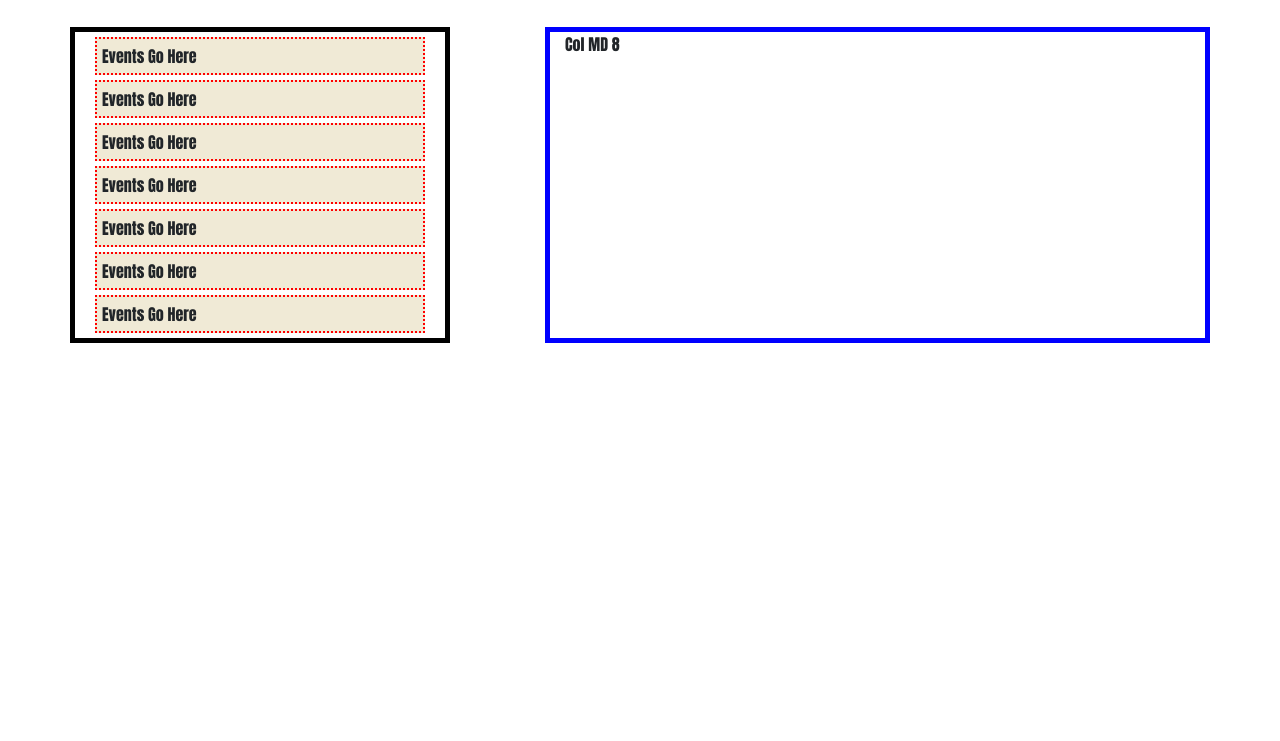
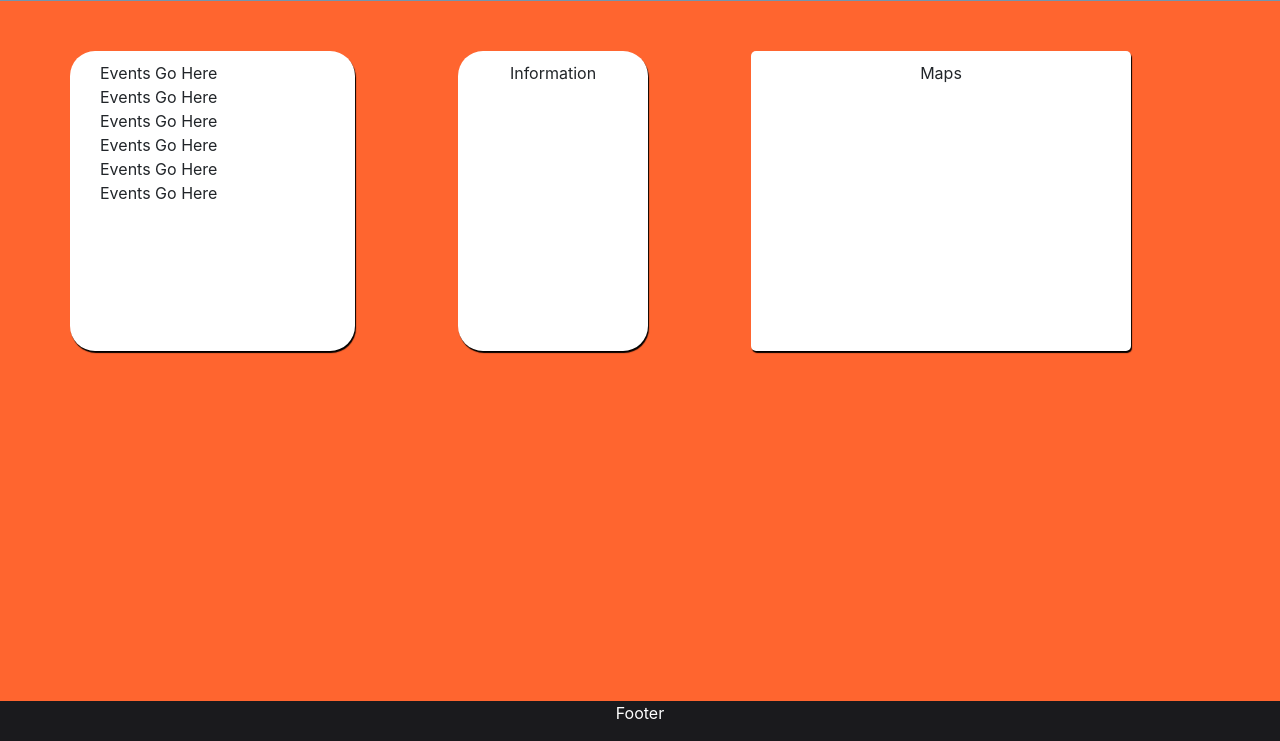
Before and after one commit to cadeclark/Project-2, a website: page public/index.html in a window 1280 px wide. Shown: the part 59-800 px from the top of the page. Drawn offline with nearby package versions, Linux system fonts and the light colour scheme.

Commit message:
changes to html and css

```diff
--- a/public/index.html
+++ b/public/index.html
@@ -1,45 +1,29 @@
 <!DOCTYPE html>
 <html lang="en">
+
 <head>
-    <meta charset="utf-8"/>
-    <meta
-      name="viewport"
-      content="width=device-width, initial-scale=1, shrink-to-fit=no"
-    />
-
+  <meta charset="utf-8" />
+  <meta name="viewport" content="width=device-width, initial-scale=1, shrink-to-fit=no" />
   <link rel="stylesheet" href="./stylesheets/style.css"/>
-
   <link href="https://fonts.googleapis.com/css2?family=Anton&display=swap" rel="stylesheet">
-
-    <link
-      rel="stylesheet"
-      href="https://stackpath.bootstrapcdn.com/bootstrap/4.5.0/css/bootstrap.min.css"
-      integrity="sha384-9aIt2nRpC12Uk9gS9baDl411NQApFmC26EwAOH8WgZl5MYYxFfc+NcPb1dKGj7Sk"
-      crossorigin="anonymous"
-    />
+  <link rel="stylesheet" href="https://stackpath.bootstrapcdn.com/bootstrap/4.5.0/css/bootstrap.min.css"
+    integrity="sha384-9aIt2nRpC12Uk9gS9baDl411NQApFmC26EwAOH8WgZl5MYYxFfc+NcPb1dKGj7Sk" crossorigin="anonymous" />
 
   <title>Project 2!</title>
+
 </head>
+
 <body>
-    <nav class="navbar navbar-expand-lg navbar-dark bg-dark">
-      <a class="navbar-brand" href="#">I Like To Party</a>
-      <button
-        class="navbar-toggler"
-        type="button"
-        data-toggle="collapse"
-        data-target="#navbarText"
-        aria-controls="navbarText"
-        aria-expanded="false"
-        aria-label="Toggle navigation"
-      >
+  <nav class="navbar navbar-expand-lg navbar-dark" style="background-color: #1a1a1d;">
+
+    <button class="navbar-toggler" type="button" data-toggle="collapse" data-target="#navbarText"
+      aria-controls="navbarText" aria-expanded="false" aria-label="Toggle navigation">
       <span class="navbar-toggler-icon"></span>
     </button>
     <div class="collapse navbar-collapse" id="navbarText">
       <ul class="navbar-nav mr-auto">
         <li class="nav-item active">
-            <a class="nav-link" href="#"
-              >All Events <span class="sr-only">(current)</span></a
-            >
+          <a class="nav-link" href="#">All Events <span class="sr-only">(current)</span></a>
         </li>
         <li class="nav-item">
           <a class="nav-link" href="#">Your Events</a>
@@ -48,52 +32,94 @@
           <a class="nav-link" href="#">Create Event</a>
         </li>
         <li class="nav-item">
-            <a class="nav-link" href="#">About</a>
+          <a class="nav-link" data-toggle="modal" data-target="#exampleModalCenter" href="#">About</a>
         </li>
+
+        <div class="modal fade" id="exampleModalCenter" tabindex="-1" role="dialog" aria-labelledby="exampleModalCenterTitle" aria-hidden="true">
+          <div class="modal-dialog modal-dialog-centered" role="document">
+            <div class="modal-content">
+              <div class="modal-header">
+                <h5 class="modal-title" id="exampleModalCenterTitle">Modal title</h5>
+                <button type="button" class="close" data-dismiss="modal" aria-label="Close">
+                  <span aria-hidden="true">&times;</span>
+                </button>
+              </div>
+              <div class="modal-body">
+                abcd
+              </div>
+              <div class="modal-footer">
+                <button type="button" class="btn btn-secondary" data-dismiss="modal">Close</button>
+                <button type="button" class="btn btn-primary">Save changes</button>
+              </div>
+            </div>
+          </div>
+        </div>
+
+
+
       </ul>
+    </div>
+      <a class="navbar-brand  " id="projectBrand" href="#">Project 2</a>
       <span class="navbar-text">
         <a href="login.html">Login</a>
         /
         <a href="register.html">Register</a>
       </span>
-      </div>
+
   </nav>
-
   <div class="container">
     <div class="row">
-        <div class="col-md-4" id="leftside">
-          <div class="events">Events Go Here</div>
-          <div class="events">Events Go Here</div>
-          <div class="events">Events Go Here</div>
-          <div class="events">Events Go Here</div>
-          <div class="events">Events Go Here</div>
-          <div class="events">Events Go Here</div>
-          <div class="events">Events Go Here</div>
+      <div class=" col-md-3 box1 mr-1">
+        <div class="row mx-auto">
+          <div class="events col-12">Events Go Here</div>
+        </div>
+        <div class="row mx-auto">
+          <div class="events col-12">Events Go Here</div>
+        </div>
+        <div class="row mx-auto">
+          <div class="events col-12">Events Go Here</div>
+        </div>
+        <div class="row mx-auto">
+          <div class="events col-12">Events Go Here</div>
+        </div>
+        <div class="row mx-auto">
+          <div class="events col-12">Events Go Here</div>
+        </div>
+        <div class="row mx-auto">
+          <div class="events col-12">Events Go Here</div>
+        </div>
+      </div>
+      <div class=" col-md-1 mr-1">
+      </div>
+        <div class=" col-md-2 box2 mr-1">
+          <p class="text">Information</p>
+        </div>
+        <div class=" col-md-1 mr-1">
+        </div>
+        <div class=" col-md-4 box3 mr-1">
+          <p class="text">Maps</p>
         </div>
 
-        <div class="col-md-1"></div>
-
-        <div class="col-md-7" id="rightside">
-          Col MD 8
-        </div>
-      </div>
     </div>
 
+  </div>
+
+  <div class="footer">
+    <p>Footer</p>
+  </div>
+
+
+
   <script type="text/javascript" src="./js/index.js"></script>
-    <script
-      src="https://code.jquery.com/jquery-3.5.1.slim.min.js"
+  <script src="https://code.jquery.com/jquery-3.5.1.slim.min.js"
     integrity="sha384-DfXdz2htPH0lsSSs5nCTpuj/zy4C+OGpamoFVy38MVBnE+IbbVYUew+OrCXaRkfj"
-      crossorigin="anonymous"
-    ></script>
-    <script
-      src="https://cdn.jsdelivr.net/npm/popper.js@1.16.0/dist/umd/popper.min.js"
+    crossorigin="anonymous"></script>
+  <script src="https://cdn.jsdelivr.net/npm/popper.js@1.16.0/dist/umd/popper.min.js"
     integrity="sha384-Q6E9RHvbIyZFJoft+2mJbHaEWldlvI9IOYy5n3zV9zzTtmI3UksdQRVvoxMfooAo"
-      crossorigin="anonymous"
-    ></script>
-    <script
-      src="https://stackpath.bootstrapcdn.com/bootstrap/4.5.0/js/bootstrap.min.js"
+    crossorigin="anonymous"></script>
+  <script src="https://stackpath.bootstrapcdn.com/bootstrap/4.5.0/js/bootstrap.min.js"
     integrity="sha384-OgVRvuATP1z7JjHLkuOU7Xw704+h835Lr+6QL9UvYjZE3Ipu6Tp75j7Bh/kR0JKI"
-      crossorigin="anonymous"
-    ></script>
+    crossorigin="anonymous"></script>
 </body>
+
 </html>
--- a/public/stylesheets/style.css
+++ b/public/stylesheets/style.css
@@ -1,30 +1,64 @@
 body {
     font-family: 'Anton', sans-serif;
     font-size: 30px;
+    background-color: #ff652f !important;
 }
 
 .navbar {
     font-family: 'Anton', sans-serif;
-}
-
-#leftside {
-    border: solid 5px black
-}
-
-#rightside {
-    border: solid 5px blue;
-    padding-right: auto;
-    float: left;
-}
-
-.events {
-    border: dotted 2px red;
-    margin: 5px;
-    padding: 5px;
-    background-color: #F0EAD6;
+    border-bottom: 4px solid #7395ae;
 }
 
 .container {
-    margin-top: 30px;
-    font-family: 'Anton', sans-serif;
+  margin-top: 50px;
+
 }
+
+  .box1{
+    /* grid-column:1/2;
+    grid-row:1/4; */
+    background-color: white;
+    padding: 10px;
+    min-height: 300px;
+    border-radius: 25px;
+    box-shadow: 1px 2px 1px 0 black;
+  }
+
+  .box2{
+    /* grid-column:2;
+    grid-row:1/3; */
+    background-color: white;
+    padding: 10px;
+    min-height: 250px;
+    border-radius: 25px;
+    box-shadow: 1px 2px 1px 0 black;
+  }
+
+  .box3{
+    /* grid-column:3/4;
+    grid-row:1/4; */
+    background-color: white;
+    padding: 10px;
+    box-shadow: 1px 2px 1px 0 black;
+    border-radius: 5px;
+  }
+
+  .footer {
+position: fixed;
+left: 0;
+bottom: 0;
+width: 100%;
+background-color: #1a1a1d;
+color: white;
+text-align: center;
+border: thin;
+border-color: white;
+}
+
+#projectBrand{
+    margin-right: 40%;
+}
+
+.text{
+    text-align: center;
+}
```
Lines whose indentation alone changed are shown as unchanged.
